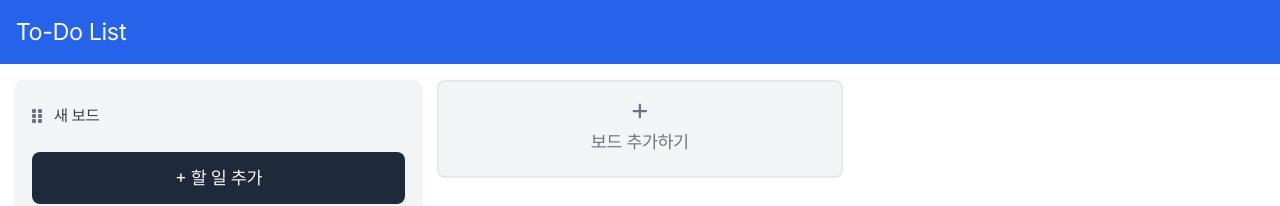
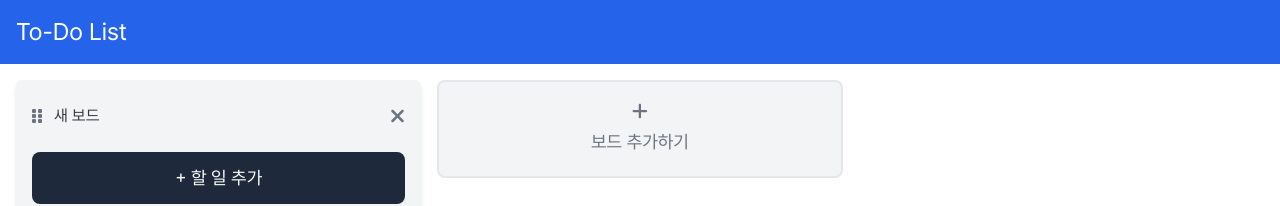
Before and after one commit to hoon95/kanban, a Next.js app: page / in a window 1280 px wide. Both pictures are taken after a click on the button "보드 추가하기". Shown: the top 206 px of the page. Built offline with nearby package versions, Linux system fonts and the light colour scheme.

Commit message:
⚡️ 구현 및 로직 수정 1. 보드 추가 및 삭제 2. 보드 내 할 일 수정 및 삭제

```diff
--- a/src/components/Board.tsx
+++ b/src/components/Board.tsx
@@ -4,13 +4,13 @@ import { DndContext, DragEndEvent, closestCenter } from "@dnd-kit/core";
 import { SortableContext, arrayMove } from "@dnd-kit/sortable";
 import { v4 as uuidv4 } from "uuid";
 import { FontAwesomeIcon } from "@fortawesome/react-fontawesome";
-import { faGripVertical } from "@fortawesome/free-solid-svg-icons";
+import { faGripVertical, faTimes } from "@fortawesome/free-solid-svg-icons";
 import TaskCard from "@/components/TaskCard";
 import { useBoardStore } from "@/stores/useBoardStore";
 import { useTaskStore } from "@/stores/useTaskStore";
 
 export default function Board({ boardId }: { boardId: string }) {
-  const { boards, setBoardTitle } = useBoardStore();
+  const { boards, setBoardTitle, setBoard } = useBoardStore();
   const { tasks, setTasks } = useTaskStore();
 
   const board = boards.find((board) => board.id === boardId);
@@ -44,24 +44,39 @@ export default function Board({ boardId }: { boardId: string }) {
     const updatedTasks = [...(tasks[boardId] || []), newTask];
 
     setTasks({ boardId, newTasks: updatedTasks });
-
-    console.log(tasks);
   };
 
   const handleChangeTitle = (boardId: string, newTitle: string) => {
     setBoardTitle(boardId, newTitle);
   };
 
+  const handleDeleteBoard = (boardId: string) => {
+    const deleteBoard = boards.filter((board) => board.id === boardId);
+
+    console.log(deleteBoard);
+    setBoard("remove", boardId);
+  };
+
   return (
     <div className="bg-gray-100 rounded-md p-4 shadow-md h-[50vh] max-h-[60vh]">
+      <div className="flex justify-between items-center">
         <div className="flex items-center gap-1">
-        <FontAwesomeIcon className="text-gray-500" icon={faGripVertical} />
+          <FontAwesomeIcon
+            className="text-gray-500 cursor-grab"
+            icon={faGripVertical}
+          />
           <input
             className="w-full p-2 bg-gray-100 focus:outline-none"
             type="text"
             value={board.title}
             onChange={(e) => handleChangeTitle(board.id, e.target.value)}
             placeholder="제목을 입력하세요"
+          />
+        </div>
+        <FontAwesomeIcon
+          className="text-gray-500 text-xl cursor-pointer"
+          onClick={() => handleDeleteBoard(boardId)}
+          icon={faTimes}
         />
       </div>
       <div className="h-5/6 overflow-y-scroll">
@@ -72,7 +87,7 @@ export default function Board({ boardId }: { boardId: string }) {
           <SortableContext items={boardTasks.map((task) => task.id)}>
             <div className="mt-4 space-y-2">
               {boardTasks.map((task) => (
-                <TaskCard key={task.id} todo={task} />
+                <TaskCard key={task.id} todo={task} boardId={boardId} />
               ))}
             </div>
           </SortableContext>
--- a/src/components/BoardList.tsx
+++ b/src/components/BoardList.tsx
@@ -6,10 +6,10 @@ import { useBoardStore } from "@/stores/useBoardStore";
 import Board from "@/components/Board";
 
 export default function BoardList() {
-  const { boards, addBoard } = useBoardStore();
+  const { boards, setBoard } = useBoardStore();
 
   const handleAddBoard = () => {
-    addBoard();
+    setBoard("add");
   };
 
   return (
--- a/src/components/TaskCard.tsx
+++ b/src/components/TaskCard.tsx
@@ -1,4 +1,4 @@
-import { useEffect, useState, useRef } from "react";
+import { useEffect, useState, useRef, useCallback } from "react";
 import { useSortable } from "@dnd-kit/sortable";
 import { CSS } from "@dnd-kit/utilities";
 import { FontAwesomeIcon } from "@fortawesome/react-fontawesome";
@@ -8,44 +8,63 @@ import { useTaskStore } from "@/stores/useTaskStore";
 
 export default function TaskCard({
   todo,
+  boardId,
 }: {
   todo: { id: string; text: string };
+  boardId: string;
 }) {
   const { tasks, setTasks } = useTaskStore();
   const [isEditing, setIsEditing] = useState(false);
-  const inputRef = useRef<HTMLInputElement>(null);
+  const [inputValue, setInputValue] = useState(todo.text);
 
   const { attributes, listeners, setNodeRef, transform, transition } =
     useSortable({ id: todo.id });
 
-  const handleModifyClick = () => {
-    setIsEditing((prev) => !prev);
-  };
+  const inputRef = useRef<HTMLInputElement>(null);
+
+  const handleModifyClick = useCallback(
+    (e: React.MouseEvent) => {
+      e.stopPropagation();
+      if (isEditing) {
+        const updatedTasks = tasks[boardId]?.map((task) =>
+          task.id === todo.id ? { ...task, text: inputValue } : task
+        );
+        setTasks({
+          boardId,
+          newTasks: updatedTasks || [],
+        });
+      }
+      setIsEditing((prev) => !prev);
+    },
+    [isEditing, tasks, boardId, inputValue, setTasks, todo.id]
+  );
 
   useEffect(() => {
-    if (isEditing) {
-      inputRef.current?.focus();
+    if (isEditing && inputRef.current) {
+      inputRef.current.focus();
     }
   }, [isEditing]);
 
-  const handleModifyTask = (
-    boardId: string,
-    taskId: string,
-    event: React.ChangeEvent<HTMLInputElement>
-  ) => {
-    const updatedTasks = tasks[boardId]?.map((task) =>
-      task.id === taskId ? { ...task, text: event.target.value } : task
-    );
+  const handleKeyDown = useCallback(
+    (e: React.KeyboardEvent) => {
+      if (e.key === "Enter") {
+        e.preventDefault();
+        handleModifyClick(e);
+      }
+    },
+    [handleModifyClick]
+  );
 
-    setTasks({
-      ...tasks,
-      [boardId]: updatedTasks || [],
-    });
-  };
-
-  const handleDeleteTask = (id: string) => {
-    setTasks(tasks.filter((task: { id: string }) => task.id !== id));
-  };
+  const handleDeleteTask = useCallback(
+    (id: string) => {
+      const deleteTask = tasks[boardId]?.filter((task) => task.id !== id);
+      setTasks({
+        boardId,
+        newTasks: deleteTask,
+      });
+    },
+    [tasks, boardId, setTasks]
+  );
 
   return (
     <div
@@ -63,11 +82,12 @@ export default function TaskCard({
         />
         {isEditing ? (
           <input
+            ref={inputRef}
             className="focus:outline-red-500"
             type="text"
-            value={todo.text}
-            onChange={(e) => handleModifyTask(todo.id, e)}
-            ref={inputRef}
+            value={inputValue}
+            onChange={(e) => setInputValue(e.target.value)}
+            onKeyDown={handleKeyDown}
             placeholder="할 일을 입력하세요"
           />
         ) : (
--- a/src/stores/useBoardStore.ts
+++ b/src/stores/useBoardStore.ts
@@ -7,6 +7,24 @@ export const useBoardStore = create<BoardProps>(
   persist(
     (set) => ({
       boards: [] as Board[],
+      setBoard: (action: "add" | "remove", boardId?: string) =>
+        set((state) => {
+          if (action === "add") {
+            // 새로운 보드 추가
+            const newBoard = { id: uuidv4(), title: "새 보드" };
+            return { boards: [...state.boards, newBoard] };
+          }
+
+          if (action === "remove" && boardId) {
+            // 보드 삭제
+            const filteredBoards = state.boards.filter(
+              (board) => board.id !== boardId
+            );
+            return { boards: filteredBoards };
+          }
+
+          return state;
+        }),
       setBoardTitle: (boardId: string, newTitle: string) =>
         set((state) => {
           const updatedBoards = state.boards.map((board) =>
@@ -14,11 +32,6 @@ export const useBoardStore = create<BoardProps>(
           );
           return { boards: updatedBoards };
         }),
-      addBoard: () =>
-        set((state) => {
-          const newBoard = { id: uuidv4(), title: "새 보드" };
-          return { boards: [...state.boards, newBoard] };
-        }),
     }),
     {
       name: "boardStorage",
--- a/src/types/store.ts
+++ b/src/types/store.ts
@@ -6,7 +6,7 @@ export interface Board {
 export interface BoardProps {
   boards: Board[];
   setBoardTitle: (boardId: string, newTitle: string) => void;
-  addBoard: () => void;
+  setBoard: (action: "add" | "remove", boardId?: string) => void;
 }
 
 export interface TaskListProps {
```
Lines whose indentation alone changed are shown as unchanged.
